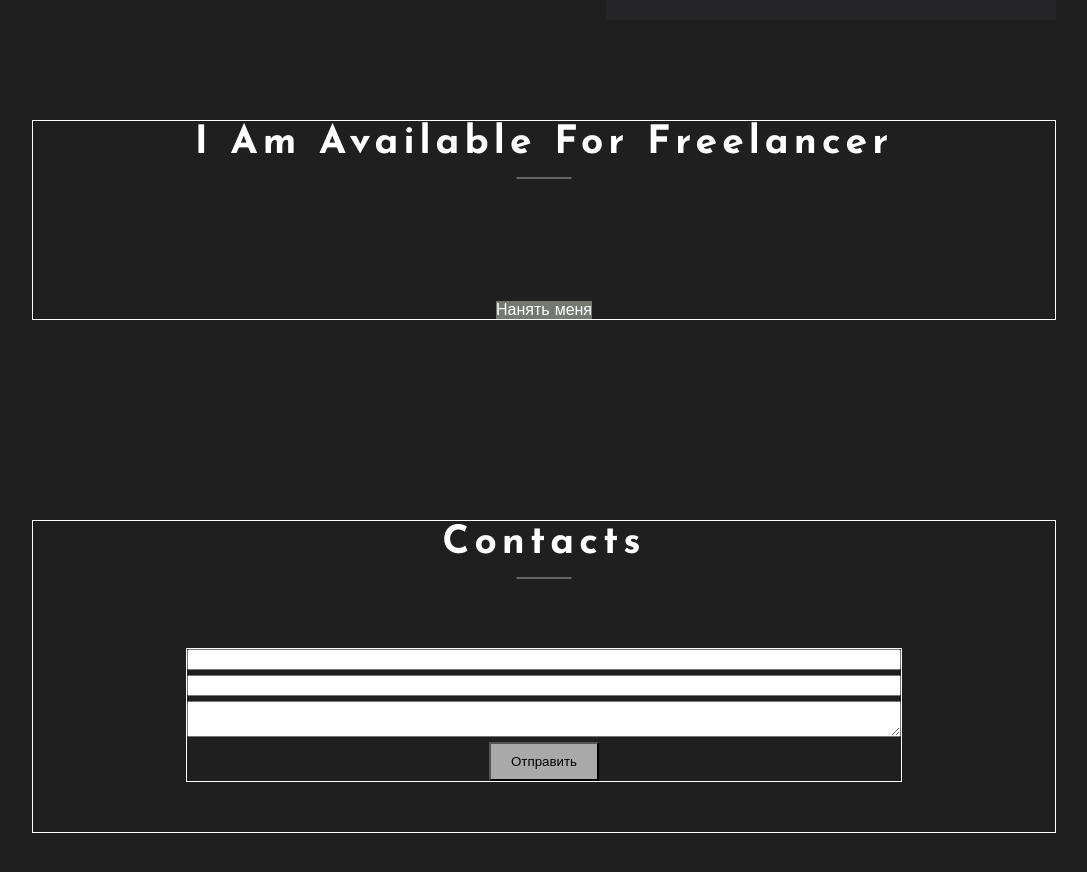
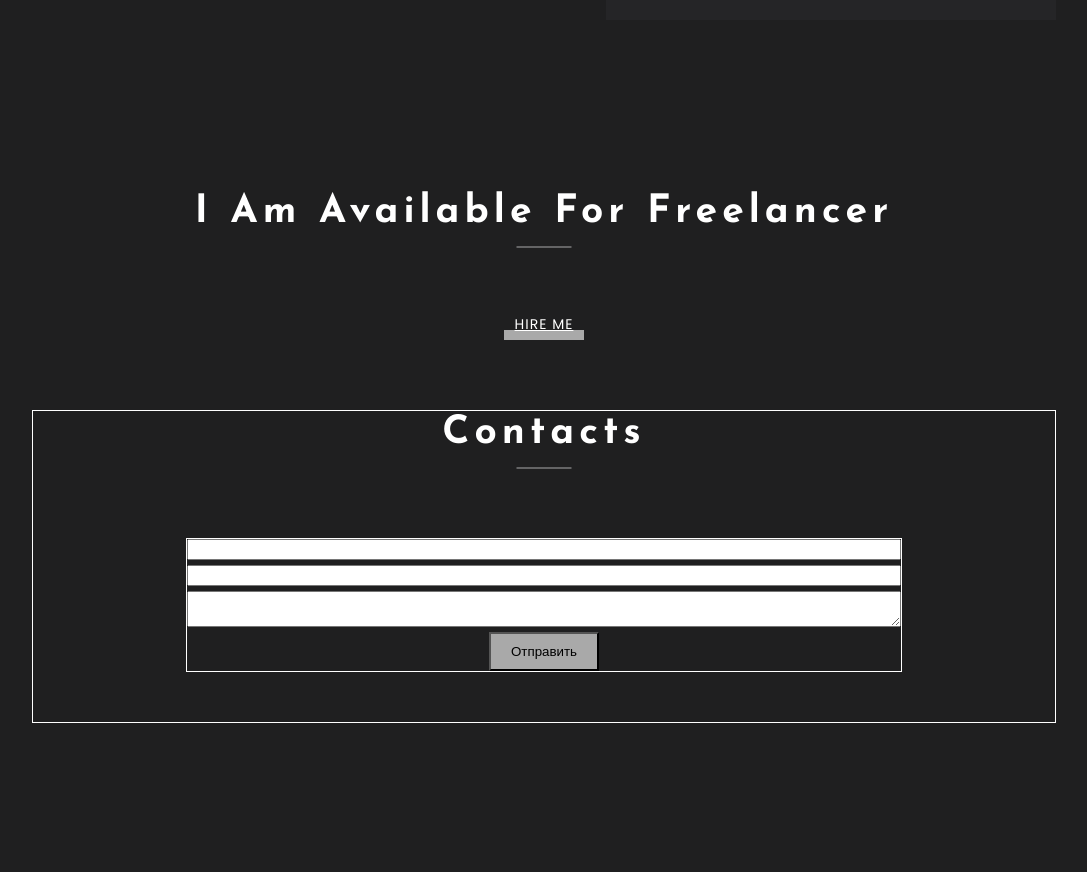
Before and after one commit to makcsholonik/portfolio, a React (Create React App) app: page / in a window 1280 px wide. Shown: the part 2080-2952 px from the top of the page, without its empty margins (96-1183 px from the left). Built offline with nearby package versions, Linux system fonts and the light colour scheme.

Commit message:
stage II (Hire)

```diff
--- a/src/hire/Hire.js
+++ b/src/hire/Hire.js
@@ -1,27 +1,15 @@
-import React from "react";
+import React from 'react';
 import style from './Hire.module.scss';
-import styleContainer from '../common/styles/Container.module.scss';
-import { Title } from "../common/components/title/Title";
+import { Title } from '../common/components/title/Title';
+import Button from '../common/components/button/Button';
 
 export const Hire = () => {
     return (
         <div className={style.hireBlock}>
-            <div className={`${styleContainer.container} ${style.hireContainer}`}>
-                <Title title={"I am available for Freelancer"}/>
-                <div className={style.button}>Нанять меня</div>
+            <div className={style.container}>
+                <Title title={'I am available for Freelancer'}/>
+                <Button text={'Hire me'}/>
             </div>
         </div>
     );
 }
-
-
-// function Hire() {
-//     return (
-//         <div className={style.hireBlock}>
-//             <div className= {style.container} >
-//                 <Title text={"I am available for Freelance"}/>
-//                 <Button text={"Hire me"}/>
-//             </div>
-//         </div>
-//     );
-// }
--- a/src/hire/Hire.module.scss
+++ b/src/hire/Hire.module.scss
@@ -1,26 +1,11 @@
-@import '/src/common/styles/sass/variables';
+@import '/src/common/styles/sass/mixins';
 
 .hireBlock {
-  height: 50vh;
+	padding: 70px 0;
 
-  .hireContainer {
-    flex-direction: column;
-    justify-content: space-between;
-    height: 200px;
-
-    .button {
-      background-color: #747871;
-    }
-  }
+	.container {
+		@include container();
+		@include flex(column, space-between, center, nowrap);
+		height: 150px;
+	}
 }
-
-
-
-//.hireBlock {
-//  padding: 70px 0;
-//  .container {
-//    @include container();
-//    @include flex(column, space-between, center, nowrap);
-//    height: 150px;
-//  }
-//}
```
